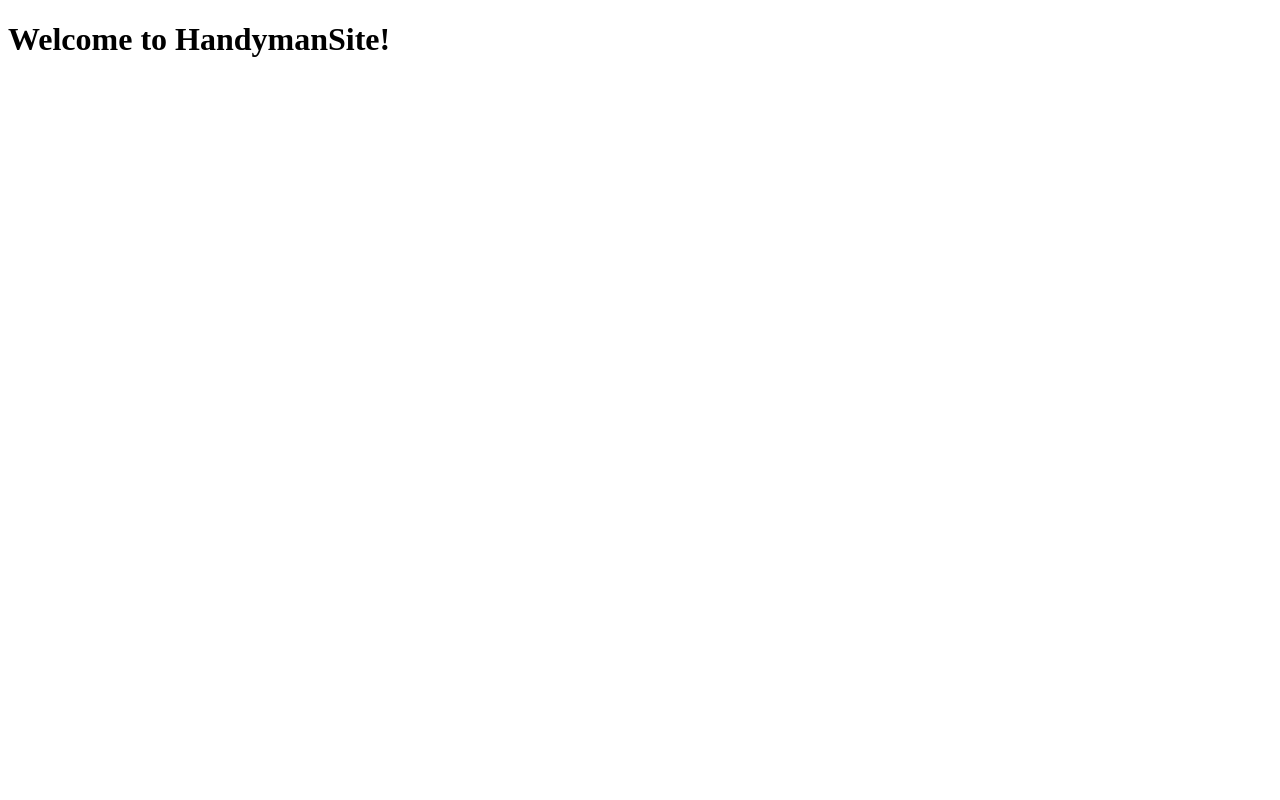
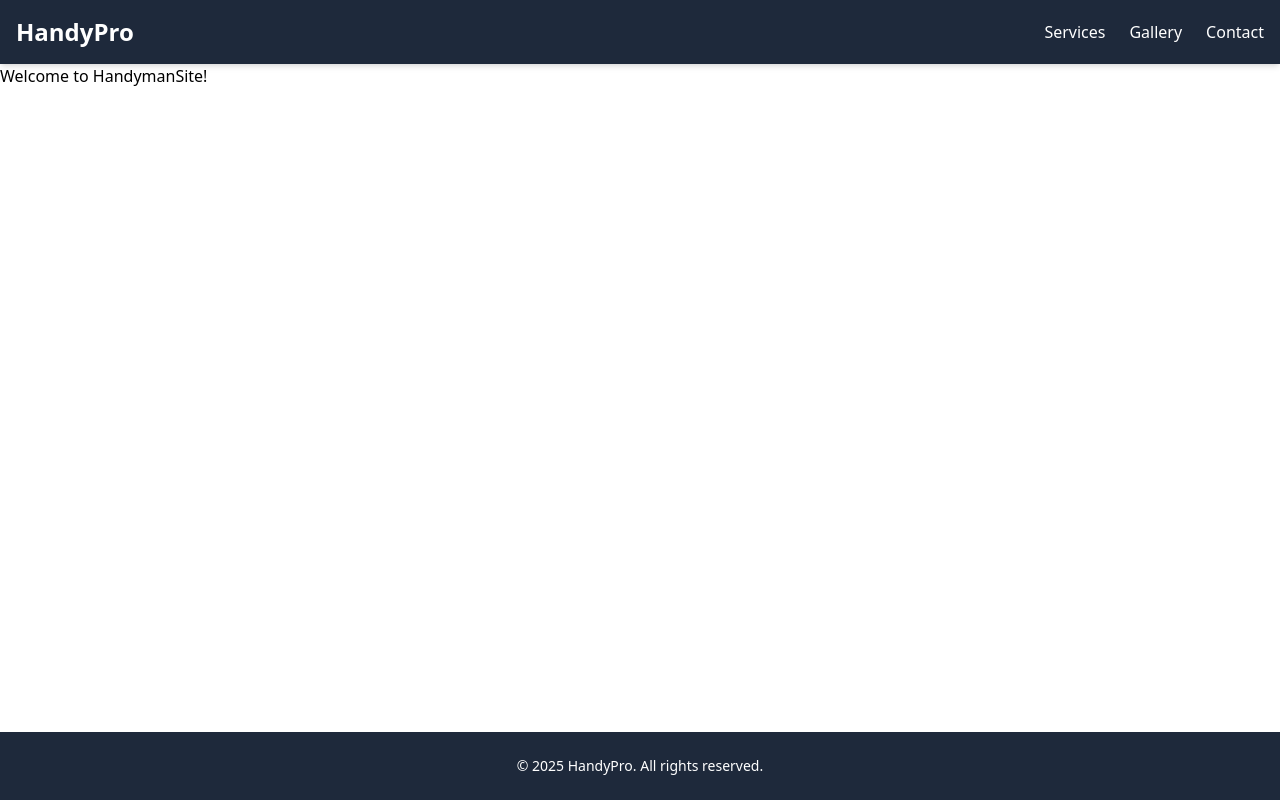
Before and after one commit to aldo278/HandymanSite, an Angular app: page / in a window 1280 px wide. Built offline with nearby package versions, Linux system fonts and the light colour scheme.

Commit message:
showing navbar and footer

```diff
--- a/angular.json
+++ b/angular.json
@@ -7,8 +7,13 @@
       "projectType": "application",
       "schematics": {
         "@schematics/angular:component": {
-          "inlineTemplate": true,
-          "inlineStyle": true,
+
+
+
+          "inlineTemplate": false,
+          "inlineStyle": false,
+
+
           "style": "scss"
         }
       },
@@ -105,5 +110,8 @@
         }
       }
     }
+  },
+  "cli": {
+    "analytics": "68cb02e4-9929-40fd-8de6-d189cf03d95a"
   }
 }
--- a/src/app/app.component.ts
+++ b/src/app/app.component.ts
@@ -1,15 +1,29 @@
 import { Component } from '@angular/core';
 import { RouterOutlet } from '@angular/router';
+import { HeaderComponent } from "./components/header/header.component";
+import { FooterComponent } from "./components/footer/footer.component";
 
 @Component({
   selector: 'app-root',
-  imports: [RouterOutlet],
+  imports: [RouterOutlet, HeaderComponent, FooterComponent],
   template: `
-    <h1>Welcome to {{title}}!</h1>
 
-    <router-outlet />
+    <div class="min-h-screen flex flex-col">
+      <app-header/>
+
+      <main class="flex-1">
+
+        <h1>Welcome to {{title}}!</h1>
+        <router-outlet />
+
+      </main>
+
+      <app-footer />
+    </div>
   `,
-  styles: [],
+  styles: [
+
+  ],
 })
 export class AppComponent {
   title = 'HandymanSite';
--- /dev/null
+++ b/src/app/components/footer/footer.component.html
@@ -0,0 +1,5 @@
+<footer class="bg-slate-800 text-white mt-20">
+    <div class="max-w-7xl mx-auto px-4 py-6 text-center text-sm">
+      &copy; 2025 HandyPro. All rights reserved.
+    </div>
+</footer>
--- /dev/null
+++ b/src/app/components/header/header.component.html
@@ -0,0 +1,10 @@
+<header class="bg-slate-800 text-white shadow-md">
+  <div class=" mx-auto flex flex-wrap justify-between items-center px-4 py-4">
+    <h1 class="text-2xl font-bold hover:text-blue-300">HandyPro</h1>
+    <nav class="w-full md:w-auto mt-4 md:mt-0 flex flex-col md:flex-row md:items-center gap-2 md:gap-6">
+      <a href="#services" class="hover:text-blue-300">Services</a>
+      <a href="#gallery" class="hover:text-blue-300">Gallery</a>
+      <a href="#contact" class="hover:text-blue-300">Contact</a>
+    </nav>
+  </div>
+</header>
--- a/src/index.html
+++ b/src/index.html
@@ -6,8 +6,16 @@
   <base href="/">
   <meta name="viewport" content="width=device-width, initial-scale=1">
   <link rel="icon" type="image/x-icon" href="favicon.ico">
+  <script src="https://cdn.tailwindcss.com"></script>
+
+
+
 </head>
 <body>
+
+
   <app-root></app-root>
+
+
 </body>
 </html>
```
Also changed, not shown: src/app/components/footer/footer.component.ts (added, +11 -0 lines), src/app/components/header/header.component.ts (added, +11 -0 lines), src/app/components/footer/footer.component.scss (added), src/app/components/header/header.component.scss (added), 2 other files (tests, documents, lock files or other folders).
